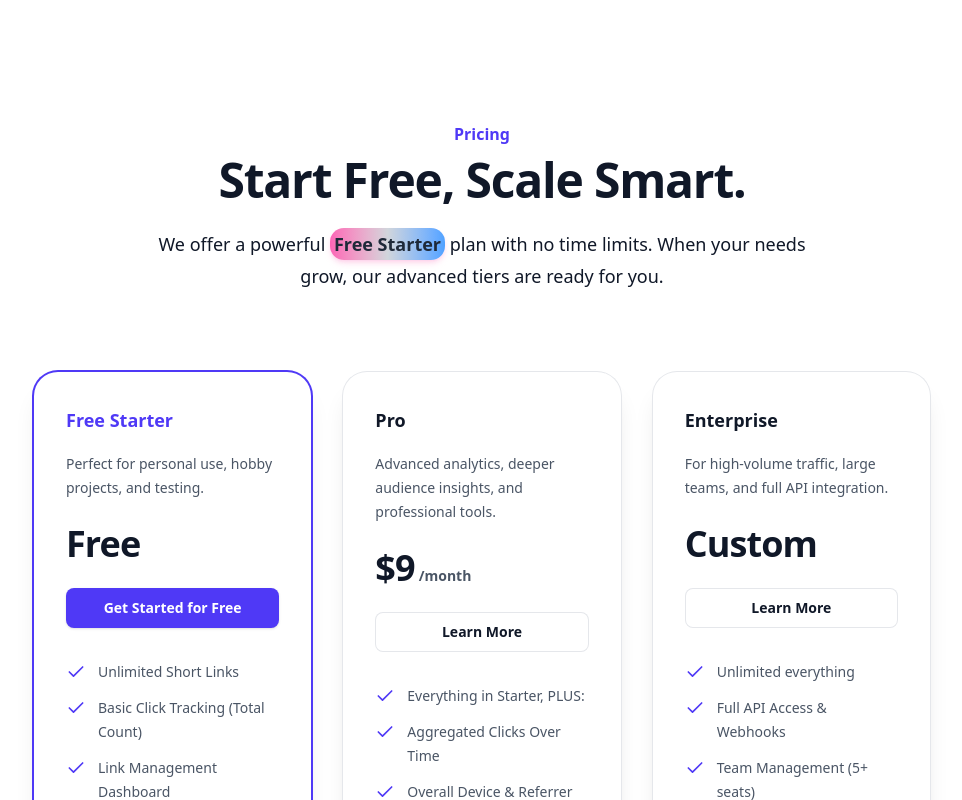
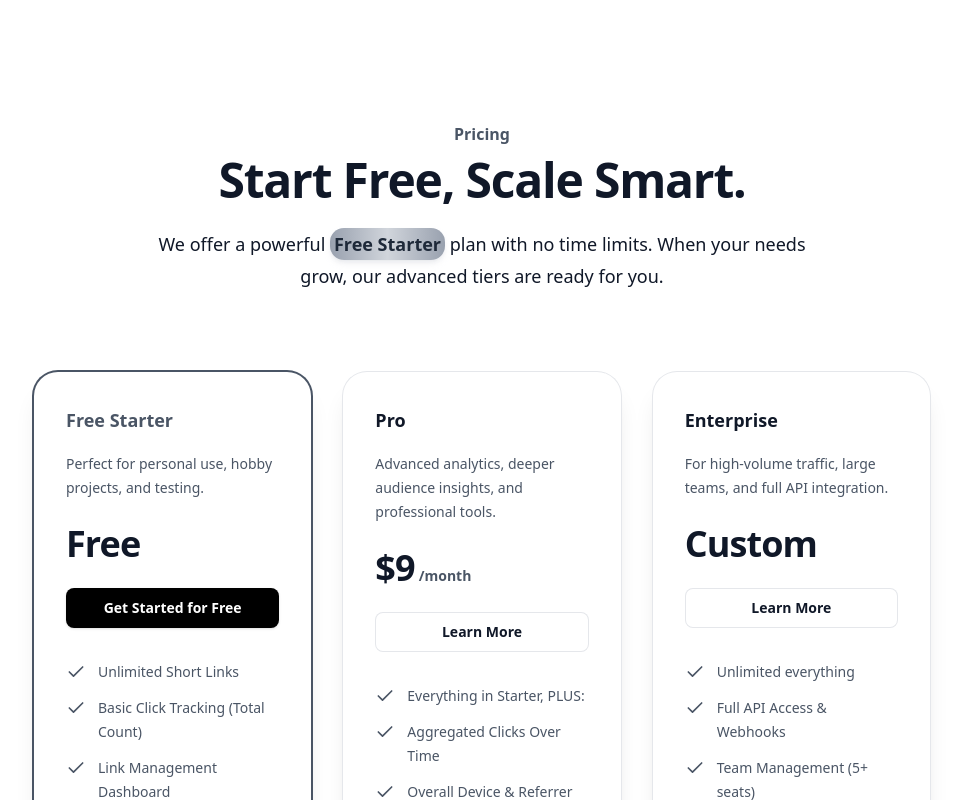
Before and after one commit to Mahiamk/link_shortener_monorepo, a Next.js app in the folder apps/web/: page / in a window 1280 px wide. Shown: the part 1980-2780 px from the top of the page, without its empty margins (158-1120 px from the left). Built offline with nearby package versions, Linux system fonts and the light colour scheme.

Commit message:
fix: update color format in Pricing component to use consistent gray shades

```diff
--- a/apps/web/components/Pricing.tsx
+++ b/apps/web/components/Pricing.tsx
@@ -62,7 +62,7 @@ export function Pricing() {
     <div className="bg-white py-24 sm:py-32">
       <div className="mx-auto max-w-7xl px-6 lg:px-8">
         <div className="mx-auto max-w-4xl text-center">
-          <h2 className="text-base font-semibold leading-7 text-indigo-600">
+          <h2 className="text-base font-semibold leading-7 text-gray-600">
             Pricing
           </h2>
           <p className="mt-2 text-4xl font-bold tracking-tight text-gray-900 sm:text-5xl">
@@ -71,7 +71,7 @@ export function Pricing() {
         </div>
         <p className="mx-auto mt-6 max-w-2xl text-center text-lg leading-8 text-gray-900">
           We offer a powerful{" "}
-          <span className="font-semibold px-1 py-1 rounded-xl bg-gradient-to-r from-pink-400 via-gray-300 to-blue-400 text-gray-800 shadow-md shadow-pink-300/40 backdrop-blur">
+          <span className="font-semibold px-1 py-1 rounded-xl bg-gradient-to-r from-gray-400 via-gray-300 to-gray-400 text-gray-800 shadow-md shadow-gray-300/40 backdrop-blur">
             Free Starter
           </span>{" "}
           plan with no time limits. When your needs grow, our advanced tiers are ready for you.
@@ -83,14 +83,14 @@ export function Pricing() {
             <div
               key={tier.id}
               className={classNames(
-                tier.highlight ? 'ring-2 ring-indigo-600' : 'ring-1 ring-gray-200',
+                tier.highlight ? 'ring-2 ring-gray-600' : 'ring-1 ring-gray-200',
                 'rounded-3xl p-8 shadow-xl transition hover:shadow-2xl bg-white flex flex-col',
               )}
             >
               <h3
                 id={tier.id}
                 className={classNames(
-                  tier.highlight ? 'text-indigo-600' : 'text-gray-900',
+                  tier.highlight ? 'text-gray-600' : 'text-gray-900',
                   'text-lg font-semibold leading-8',
                 )}
               >
@@ -110,7 +110,7 @@ export function Pricing() {
                 aria-describedby={tier.id}
                 className={classNames(
                   tier.highlight
-                    ? 'bg-indigo-600 text-white shadow-sm hover:bg-indigo-500 focus-visible:outline-indigo-600'
+                    ? 'bg-black text-white shadow-sm hover:bg-gray-800 focus-visible:outline-gray-600'
                     : 'text-gray-900 ring-1 ring-inset ring-gray-200 hover:ring-gray-300 focus-visible:outline-gray-900',
                   'mt-6 block rounded-md py-2 px-3 text-center text-sm font-semibold leading-6 focus-visible:outline focus-visible:outline-2 focus-visible:outline-offset-2 disabled:opacity-50',
                 )}
@@ -120,7 +120,7 @@ export function Pricing() {
               <ul role="list" className="mt-8 space-y-3 text-sm leading-6 text-gray-600 flex-grow">
                 {tier.features.map((feature) => (
                   <li key={feature} className="flex gap-x-3">
-                    <CheckIcon className="h-6 w-5 flex-none text-indigo-600" aria-hidden="true" />
+                    <CheckIcon className="h-6 w-5 flex-none text-gray-600" aria-hidden="true" />
                     {feature}
                   </li>
                 ))}
```
